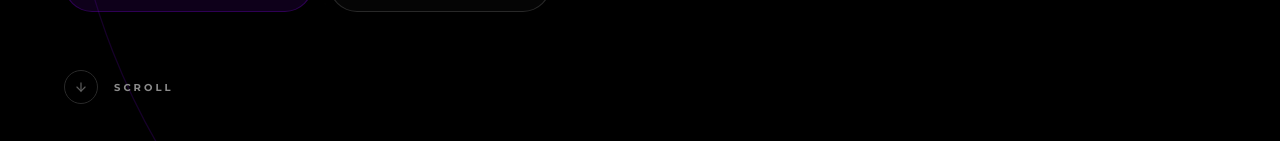
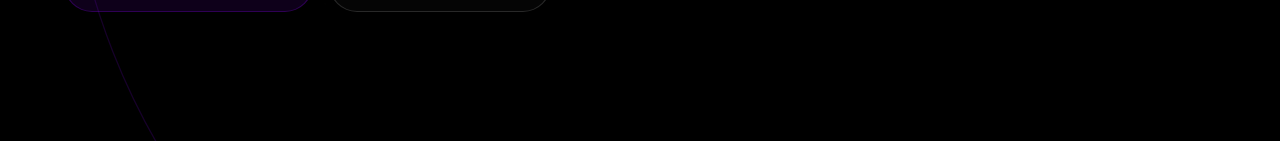
Before and after one commit to sixt-syp/SIXT, a React (Vite) app: page / in a window 1280 px wide. Shown: the part 659-800 px from the top of the page. Built offline with nearby package versions, Linux system fonts and the light colour scheme.

Commit message:
refactor(hero): remove scroll hint e halo roxo

```diff
--- a/src/sections/Hero/Hero.css
+++ b/src/sections/Hero/Hero.css
@@ -11,18 +11,6 @@
   background-size: 26px 26px;
   -webkit-mask-image: radial-gradient(ellipse 78% 66% at 30% 34%, #000 20%, transparent 76%);
   mask-image: radial-gradient(ellipse 78% 66% at 30% 34%, #000 20%, transparent 76%);
-  pointer-events: none;
-}
-
-/* Halo roxo contido — atrás da coluna visual, não da página inteira */
-.hero::after {
-  content: '';
-  position: absolute;
-  top: 8%;
-  right: -6%;
-  width: min(680px, 76vw);
-  height: 560px;
-  background: radial-gradient(closest-side, var(--purple-tint-08), transparent 70%);
   pointer-events: none;
 }
 
--- a/src/sections/Hero/Hero.jsx
+++ b/src/sections/Hero/Hero.jsx
@@ -41,13 +41,6 @@ export default function Hero() {
           <GrowthChart />
         </Reveal>
       </div>
-
-      <a className="hero__scroll-hint" href="#servicos" aria-label="Ir para os serviços">
-        <span className="hero__scroll-track" aria-hidden="true">
-          <LuArrowDown size={14} strokeWidth={2} />
-        </span>
-        <span className="hero__scroll-text">SCROLL</span>
-      </a>
     </section>
   )
 }
```
